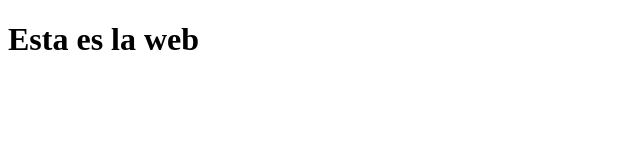
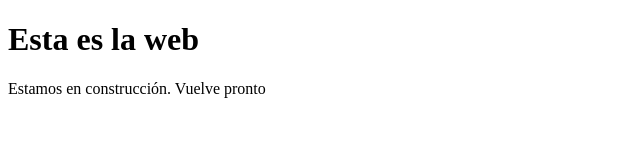
Before and after one commit to eric4/PaginaCliente, a plain HTML site: page index.html in a window 1280 px wide. Shown: the whole page, without its empty margins (0-640 px from the left). Drawn offline with Linux system fonts and the light colour scheme.

Commit message:
Estamos en construcción. v2

```diff
--- a/index.html
+++ b/index.html
@@ -5,6 +5,7 @@
 </head>
 <body>
 	<h1>Esta es la web</h1>
+	<p>Estamos en construcción. Vuelve pronto</p>
 </body>
 
 </html>
```
